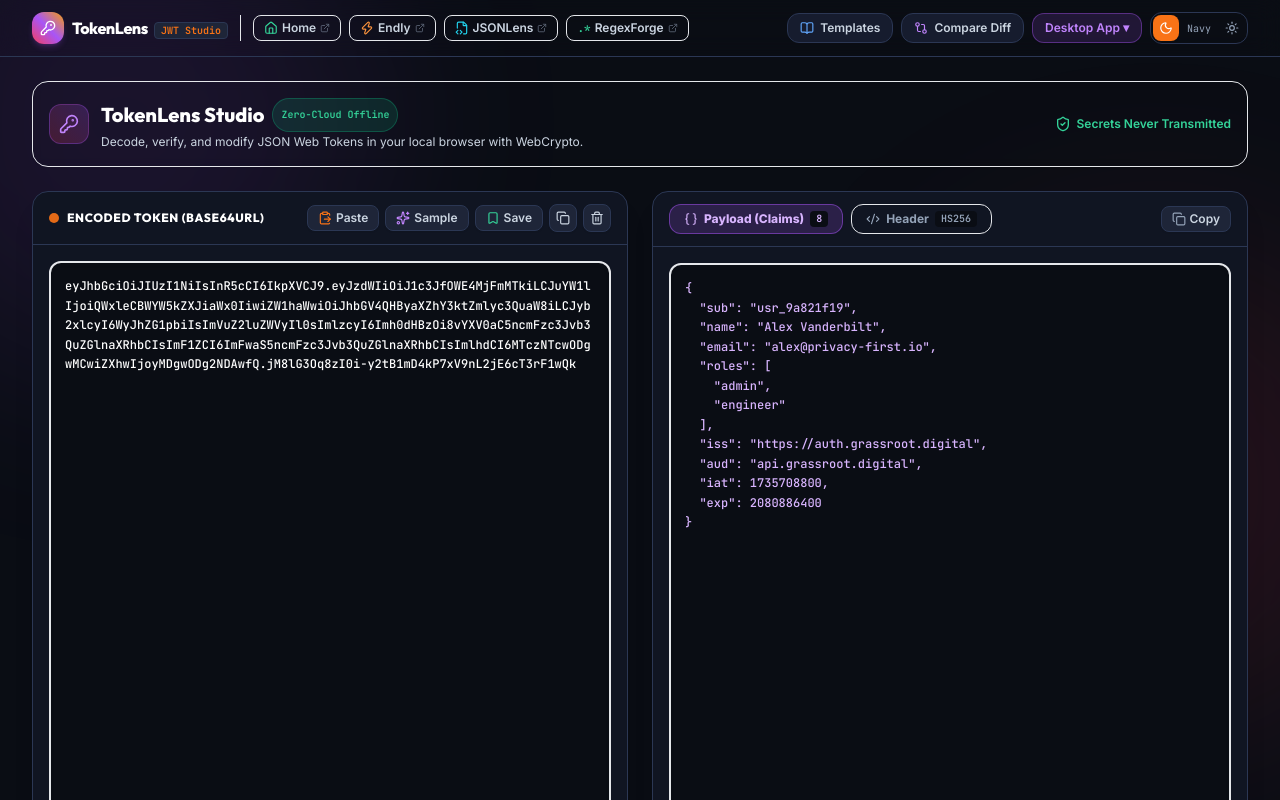
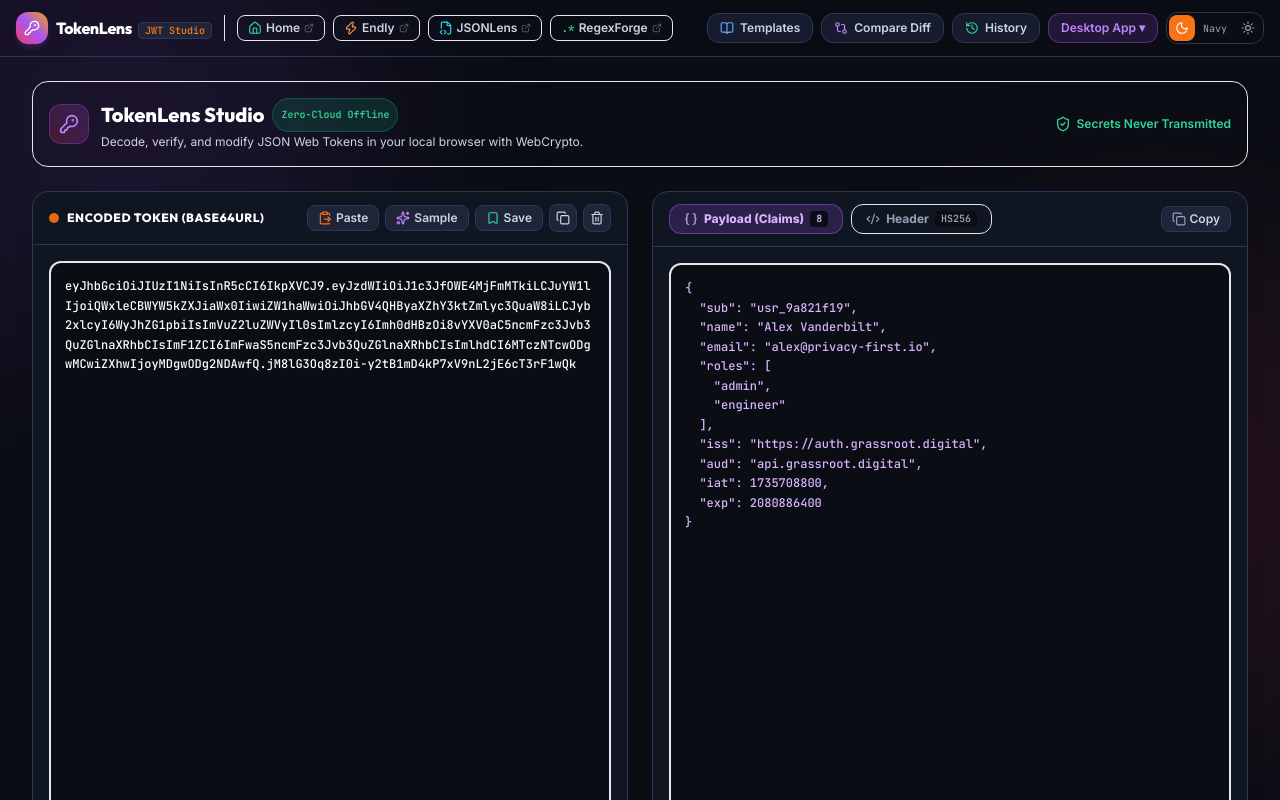
Before and after one commit to rjnarwal/tokenlens, a React (Vite) app: page / in a window 1280 px wide. Shown: the top 800 px of the page. Built offline with nearby package versions, Linux system fonts and the light colour scheme.

Commit message:
feat(ui): segregate mac traffic lights & isolate desktop app

```diff
--- a/electron/main.cjs
+++ b/electron/main.cjs
@@ -15,6 +15,7 @@
       contextIsolation: true,
     },
     titleBarStyle: 'hiddenInset',
+    trafficLightPosition: { x: 16, y: 14 },
     autoHideMenuBar: true,
   });
 
--- a/src/components/Navbar.tsx
+++ b/src/components/Navbar.tsx
@@ -14,6 +14,8 @@
   FileCode2,
 } from 'lucide-react';
 
+import { isDesktopEnvironment, isMacDesktopEnvironment } from '../utils/platform';
+
 interface NavbarProps {
   theme: 'dark' | 'midnight' | 'light';
   onThemeChange: (theme: 'dark' | 'midnight' | 'light') => void;
@@ -29,11 +31,16 @@
   onOpenDiff,
   onOpenPresets,
 }) => {
+  const isDesktop = isDesktopEnvironment();
+  const isMac = isMacDesktopEnvironment();
+
   return (
-    <header className="sticky top-0 z-40 bg-background-secondary/90 backdrop-blur-md border-b border-border select-none">
-      <div className="max-w-7xl mx-auto px-4 sm:px-6 lg:px-8 h-14 flex items-center justify-between">
+    <header className={`sticky top-0 z-40 bg-background-secondary/90 backdrop-blur-md border-b border-border select-none app-drag-region ${
+      isMac ? 'pl-24 pr-4' : 'px-4'
+    }`}>
+      <div className="max-w-7xl mx-auto h-14 flex items-center justify-between">
         {/* Brand & Ecosystem Navigation */}
-        <div className="flex items-center space-x-3">
+        <div className="flex items-center space-x-3 no-drag">
           {/* Logo */}
           <div className="flex items-center space-x-2">
             <div className="w-8 h-8 rounded-xl bg-gradient-to-tr from-rose-500 via-purple-500 to-amber-500 flex items-center justify-center text-white shadow-md shadow-purple-500/20">
@@ -49,7 +56,8 @@
             </div>
           </div>
 
-          {/* Grassroot Digital Ecosystem Links */}
+          {/* Grassroot Digital Ecosystem Links (Shown ONLY on Web, hidden on Desktop App) */}
+          {!isDesktop && (
             <div className="hidden md:flex items-center space-x-2 pl-3 border-l border-border/60">
               <a
                 href="https://grassroot.digital"
@@ -99,10 +107,11 @@
                 <ExternalLink className="w-2.5 h-2.5 opacity-60 text-text-muted" />
               </a>
             </div>
+          )}
         </div>
 
         {/* Action Controls & Theme Switcher */}
-        <div className="flex items-center space-x-2">
+        <div className="flex items-center space-x-2 no-drag">
           {/* Quick Tools */}
           <button
             onClick={onOpenPresets}
@@ -121,6 +130,16 @@
             <span className="sm:hidden">Diff</span>
           </button>
 
+          <button
+            onClick={onOpenHistory}
+            className="flex items-center space-x-1.5 px-3 py-1.5 rounded-xl bg-background-tertiary hover:bg-background-elevated border border-border text-xs font-semibold text-text-secondary hover:text-text-primary transition-colors"
+          >
+            <History className="w-3.5 h-3.5 text-emerald-400" />
+            <span className="hidden sm:inline">History</span>
+          </button>
+
+          {/* Desktop App Download (Only on Web) */}
+          {!isDesktop && (
             <a
               href="https://github.com/rjnarwal/tokenlens/releases"
               target="_blank"
@@ -131,6 +150,7 @@
               <span className="hidden sm:inline">Desktop App ▾</span>
               <span className="sm:hidden">App ▾</span>
             </a>
+          )}
 
           {/* 3-Pill Theme Switcher matching Grassroot Ecosystem */}
           <div className="flex items-center bg-background-tertiary/80 border border-border rounded-xl p-0.5 ml-1">
--- /dev/null
+++ b/src/utils/platform.ts
@@ -0,0 +1,19 @@
+export function isDesktopEnvironment(): boolean {
+  if (typeof window === 'undefined') return false;
+  return (
+    navigator.userAgent.toLowerCase().includes('electron') ||
+    'electron' in window ||
+    '__TAURI__' in window ||
+    (typeof process !== 'undefined' && Boolean((process as any)?.versions?.electron))
+  );
+}
+
+export function isMacDesktopEnvironment(): boolean {
+  if (typeof window === 'undefined') return false;
+  const isMac = (
+    navigator.userAgent.toLowerCase().includes('macintosh') ||
+    navigator.userAgent.toLowerCase().includes('mac os x') ||
+    (typeof navigator.platform === 'string' && navigator.platform.toLowerCase().includes('mac'))
+  );
+  return isDesktopEnvironment() && isMac;
+}
```
Lines whose indentation alone changed are shown as unchanged.
